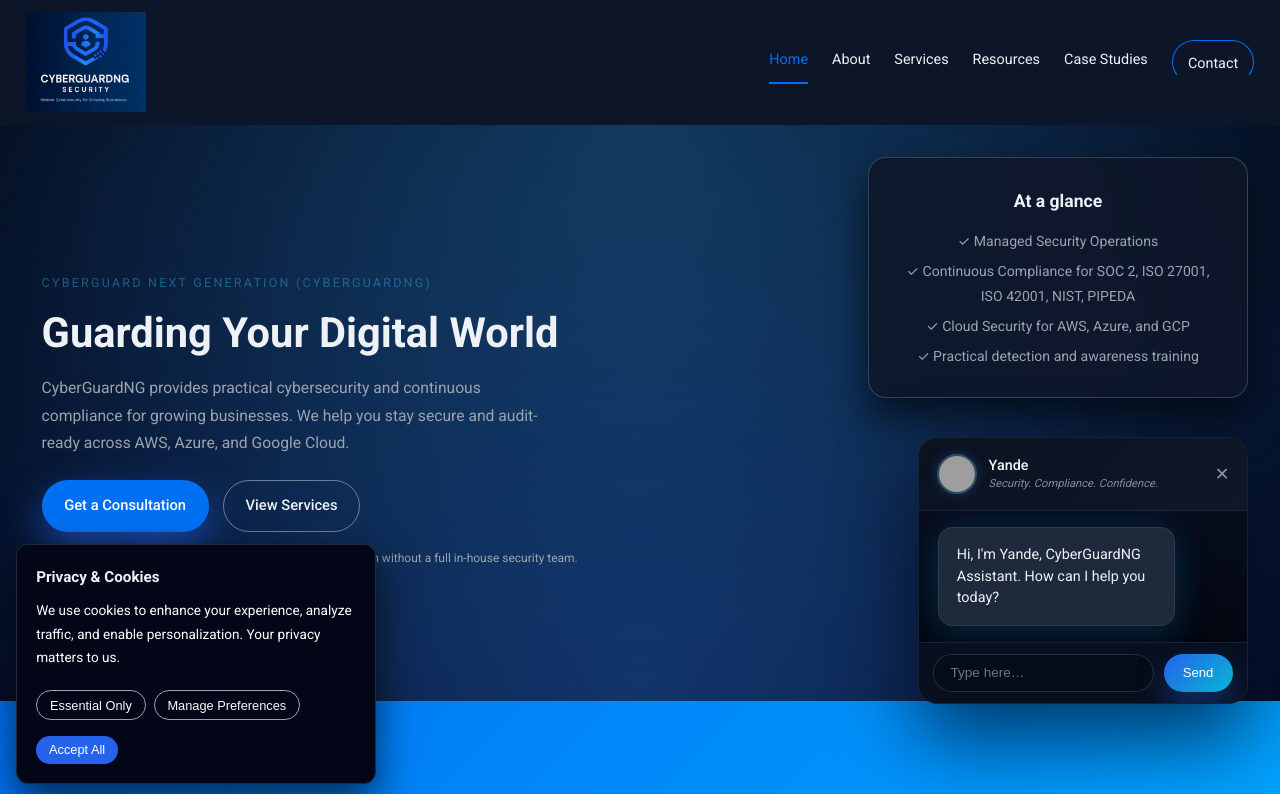
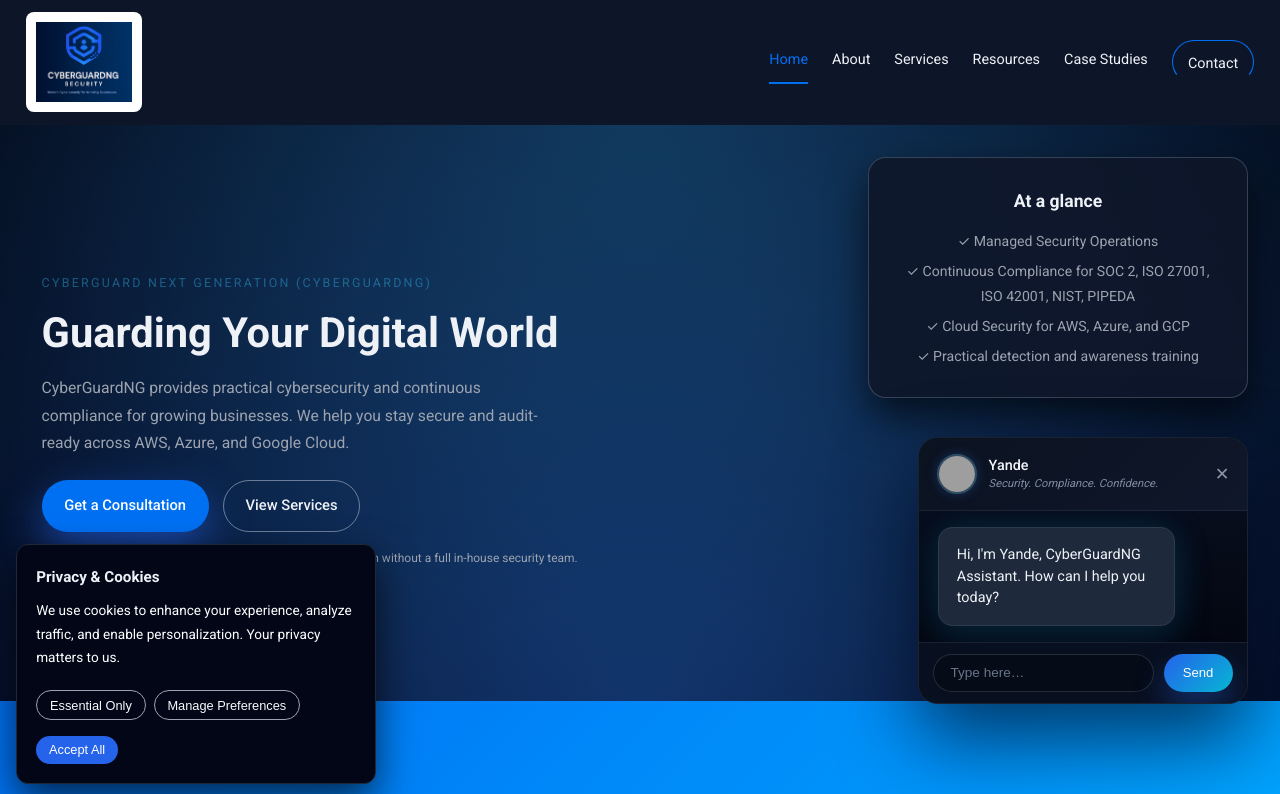
Before and after one commit to osayande-infosec/cyberguardng, a React (Vite) app in the folder cyberguardng/react-site/: page / in a window 1280 px wide. Shown: the top 794 px of the page. Built offline with nearby package versions, Linux system fonts and the light colour scheme; grey boxes are pictures that could not be loaded.

Commit message:
Add white background to logo

```diff
--- a/cyberguardng/react-site/src/styles.css
+++ b/cyberguardng/react-site/src/styles.css
@@ -58,7 +58,10 @@
 }
 .logo-img{
   height:100px;
-  width:auto
+  width:auto;
+  background-color:white;
+  padding:10px;
+  border-radius:8px
 }
 .brand-text{
   display:flex;
```
Also changed, not shown: 1 other file (tests, documents, lock files or other folders).
